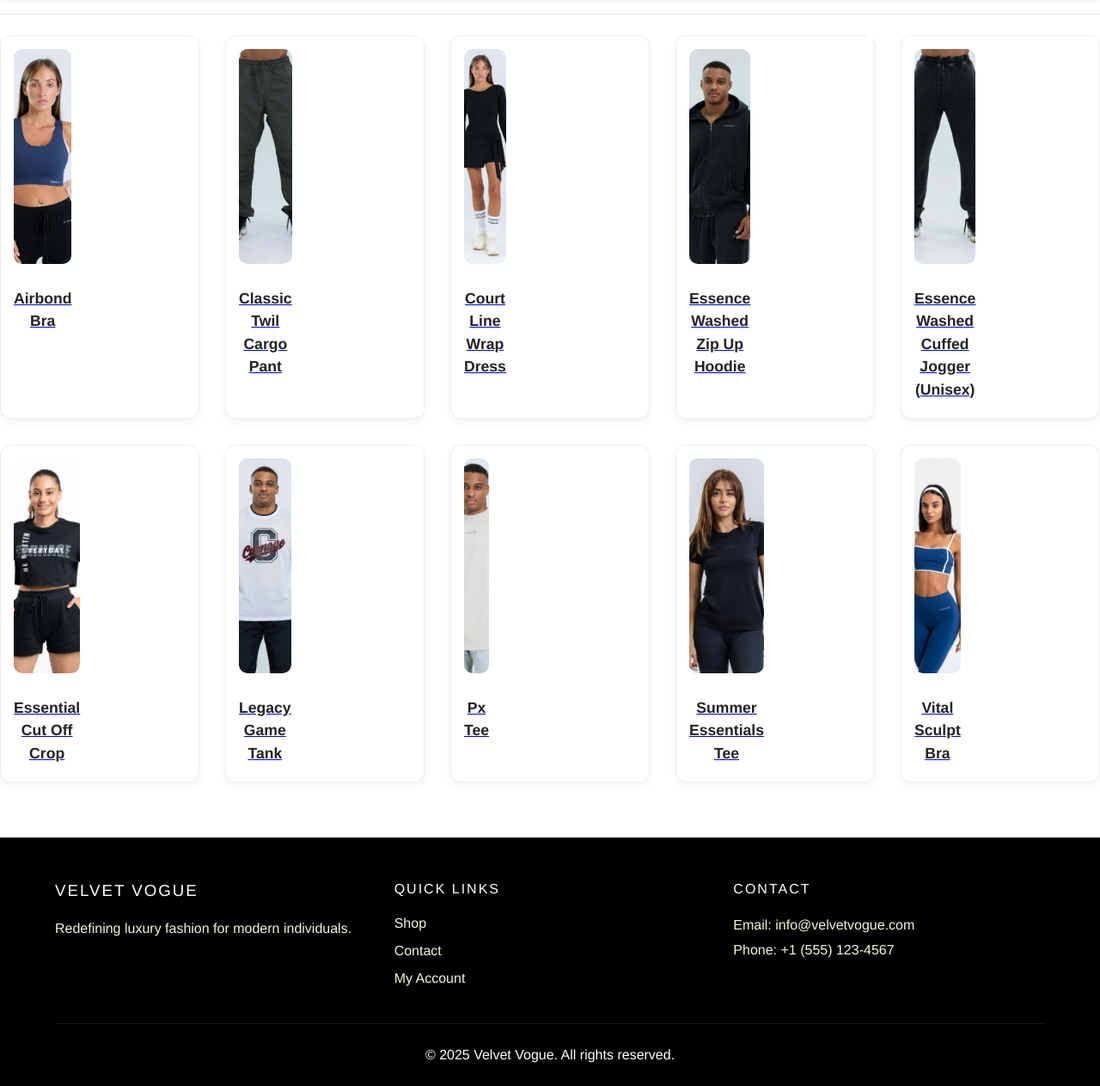
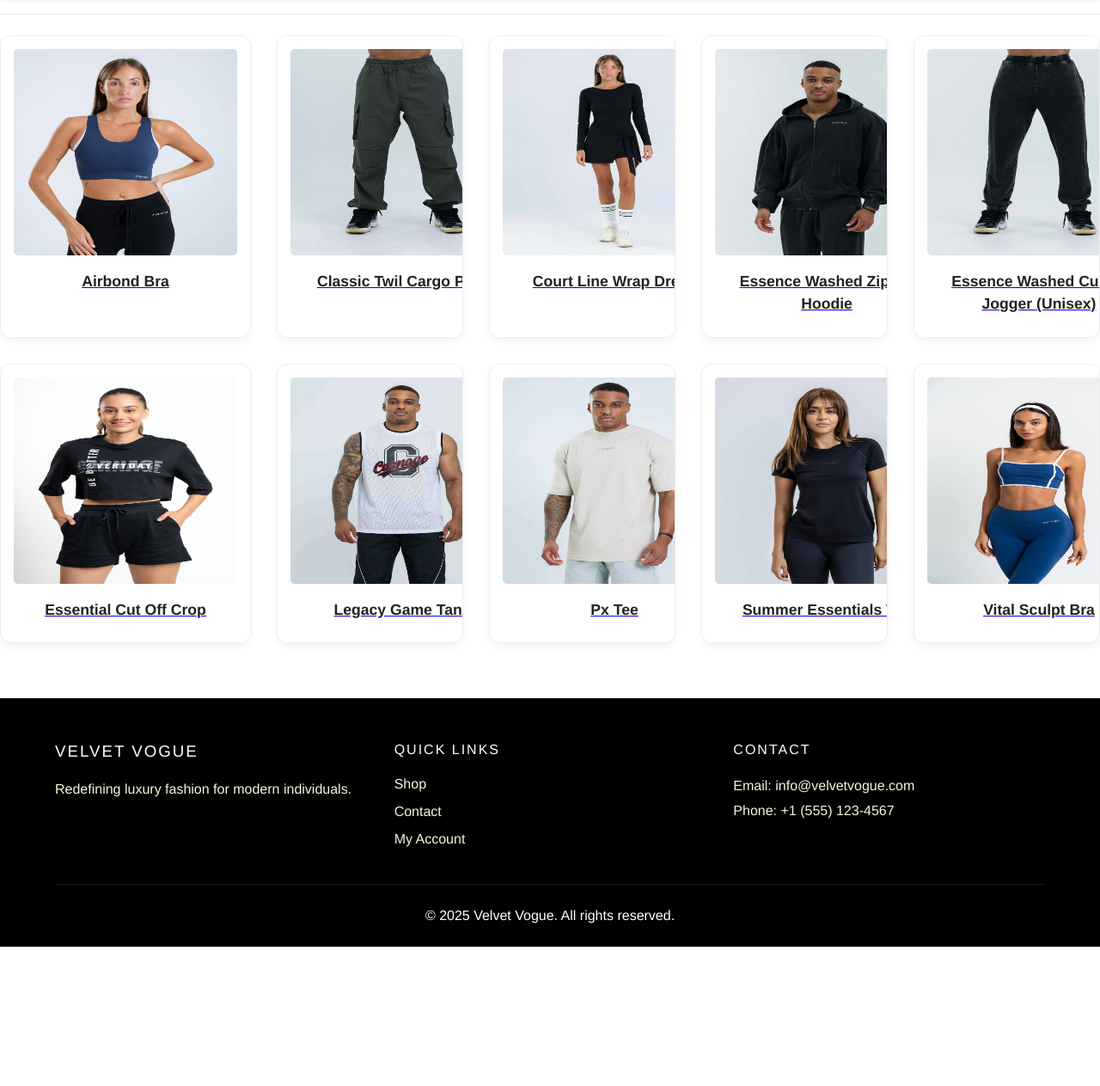
Before and after one commit to Janindu-Sahan/Velvet-Vogue, a PHP site: page /shop.php in a window 1280 px wide. Shown: the part 85-1348 px from the top of the page at 86% size. After the commit the page ends 1186 px from the top, so only its background shows below. Run offline with PHP 8.4, Linux system fonts and the light colour scheme; some libraries are stand-ins or nearby versions.

Commit message:
shop.php done

```diff
--- a/assets/css/shop.css
+++ b/assets/css/shop.css
@@ -50,40 +50,37 @@
 
 .products-grid {
   display: grid;
-  grid-template-columns: repeat(auto-fit, minmax(220px, 1fr));
+  grid-template-columns: min-content repeat(4, 1fr);
   gap: 30px;
+  justify-content: center;
 }
 
 .product-card {
-  display: grid;
-  grid-template-columns: repeat(4,1fr);
-  gap: 30px;
   background: #fff;
   border: 1px solid #eee;
   border-radius: 12px;
   text-align: center;
   padding: 15px;
   transition: all 0.3s ease;
-  box-shadow: 0 4px 10px rgba(0,0,0,0.05);
+  box-shadow: 0 4px 10px rgba(0, 0, 0, 0.05);
 }
 
 .product-card:hover {
   transform: translateY(-5px);
-  box-shadow: 0 8px 16px rgba(0,0,0,0.1);
+  box-shadow: 0 8px 16px rgba(0, 0, 0, 0.1);
 }
 
 .product-card img {
-  width: 100%;
-  height: 250px;
-  object-fit: cover;
-  border-radius: 10px;
-  margin-bottom: 10px;
+  width: 260px;
+  height: 240px;
+  object-fit: fill;
+  border-radius: 5px;
 }
 
 .product-card h4 {
   font-size: 1.1rem;
   color: #222;
-  margin: 10px 0 5px;
+  margin: 10px 5px;
 }
 
 .product-card .price {
--- a/shop.php
+++ b/shop.php
@@ -51,6 +51,7 @@
 
                         if (!empty($product_images)) {
                             foreach ($product_images as $image_file) {
+
                                 $name = htmlspecialchars(ucwords(str_replace(['-', '.jpg'], [' ', ''], $image_file)));
 
                                 $image = 'assets/images/products/' . htmlspecialchars($image_file);
@@ -68,6 +69,8 @@
                             echo '<p>No products found.</p>';
                         }
                         ?>
+
+
                     </div>
                 </div>
             </div>
```
Also changed, not shown: product.php (+29 -30 lines). Lines whose indentation alone changed are shown as unchanged.
